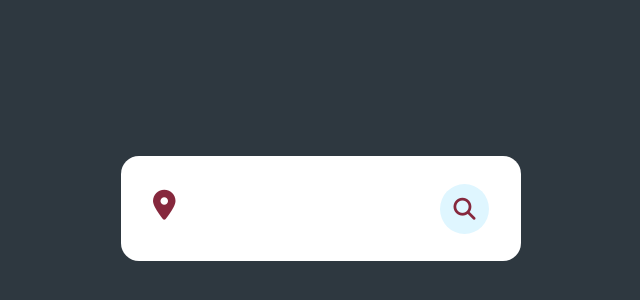
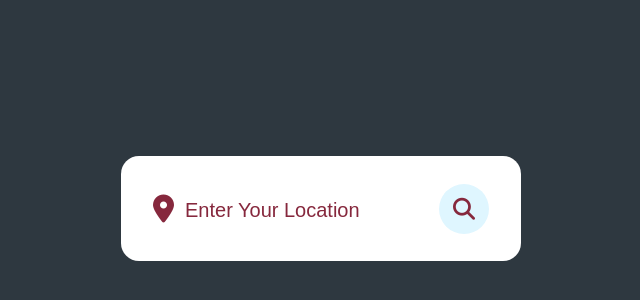
Before and after one commit to Nishtha18-nj/weather-app, a plain HTML site: page index.html in a window 1280 px wide. Shown: the part 192-492 px from the top of the page, without its empty margins (319-959 px from the left). Drawn offline with Linux system fonts and the light colour scheme.

Commit message:
Update style.css

```diff
--- a/style.css
+++ b/style.css
@@ -25,7 +25,7 @@ background: radial-gradient(circle, rgba(238,174,202,1) 0%, rgba(84,103,125,1) 1
     overflow: hidden ;
     border-radius : 18px;
     font-family:'roboto', sans-serif ;
-    transition:0.6 ease-out ;
+    transition:0.6s ease-out ;
 }
 
 .search-box {
@@ -37,8 +37,9 @@ background: radial-gradient(circle, rgba(238,174,202,1) 0%, rgba(84,103,125,1) 1
 }
 
 .search-box i  {
-    font-size: 30px;
-    padding-bottom: 8px;
+    position: absolute;
+    font-size: 28px;
+
     color : #86283D;
 }
 
@@ -52,7 +53,7 @@ background: radial-gradient(circle, rgba(238,174,202,1) 0%, rgba(84,103,125,1) 1
 }
 
 .search-box input::placeholder {
-   font-size: 0px;
+   font-size: 20px;
    font-weight : 500;
    color : #86283D;
    text-transform: capitalize;
@@ -72,7 +73,7 @@ background: radial-gradient(circle, rgba(238,174,202,1) 0%, rgba(84,103,125,1) 1
 .search-box button:hover{
     color : #fff;
     background: #86283D;
-    font-size: 28px;
+
 }
 
 .weather-box{
```
